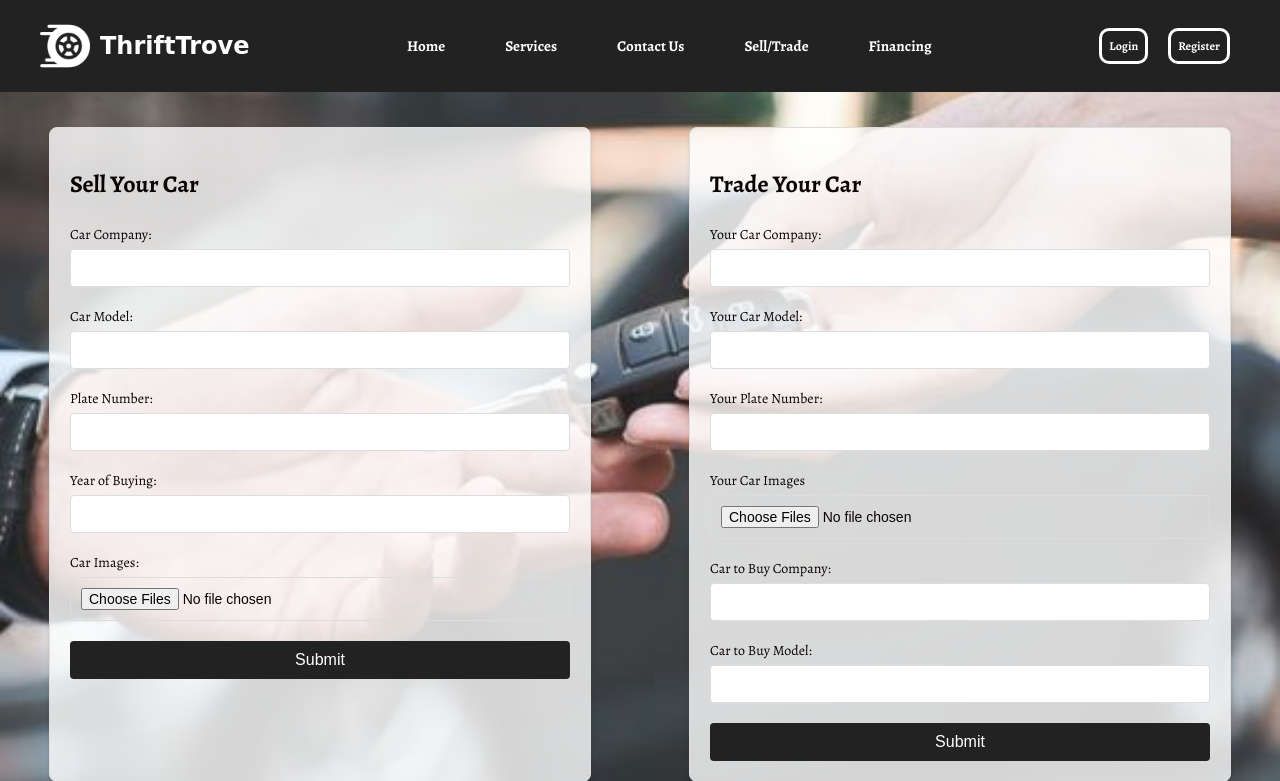
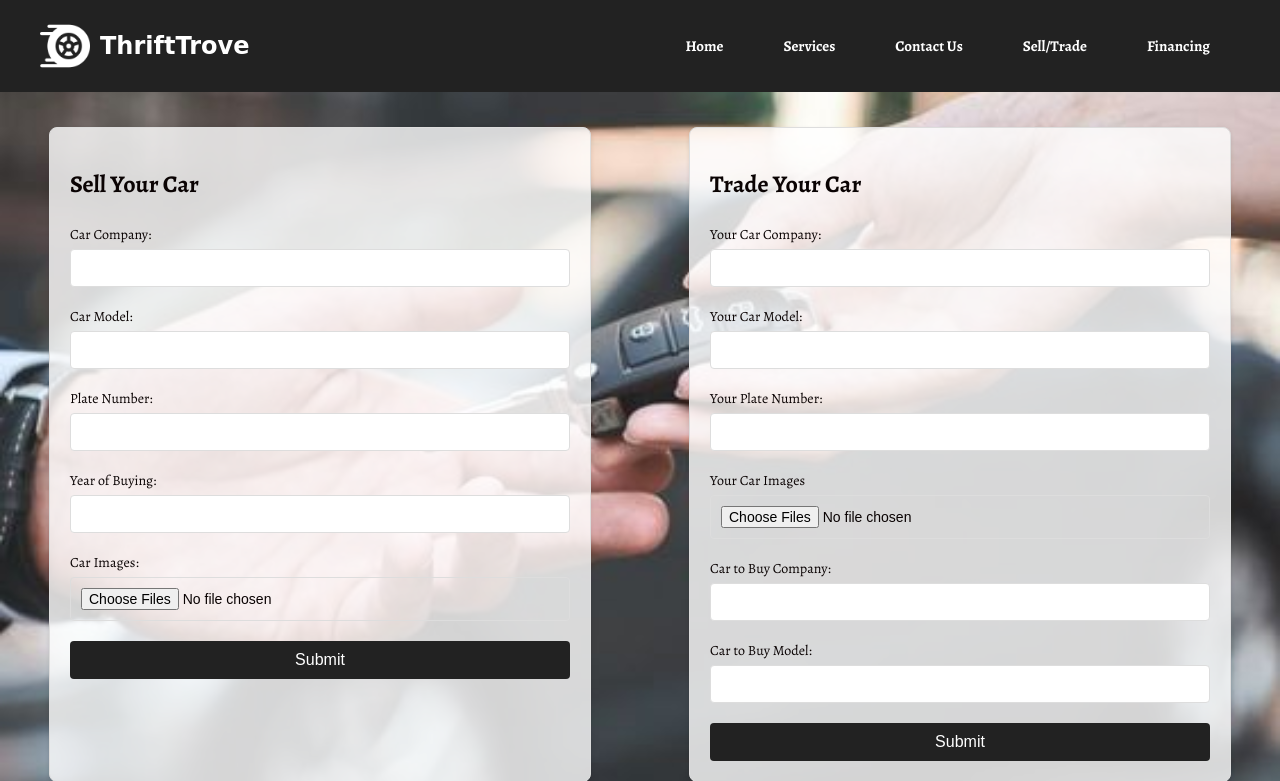
Before and after one commit to Gagan07-GP/car-website, a PHP site: page /selltrade.php in a window 1280 px wide. Shown: the top 781 px of the page. Run offline with PHP 8.4, Linux system fonts and the light colour scheme; the visitor is signed in with stand-in values (Sample User, id 1).

Commit message:
Update selltrade.php

```diff
--- a/selltrade.php
+++ b/selltrade.php
@@ -367,28 +367,7 @@ mysqli_close($con);
             box-shadow: 0 4px 8px blue;
         }
 
-        .auth-links {
-            display: flex;
-            align-items: center;
-            flex-wrap: wrap;
-        }
 
-        .auth-links a {
-            color: #fff;
-            text-decoration: none;
-            margin-left: 10px;
-            font-weight: bold;
-            font-size: 12px;
-            border: 3px solid white;
-            padding: 7px;
-            border-radius: 10px;
-        }
-
-        .auth-links a:hover {
-            text-decoration: none;
-            background-color: rgb(154, 198, 238);
-            color: white;
-        }
 
         .call-support {
             position: fixed;
@@ -443,10 +422,7 @@ mysqli_close($con);
                     <a href="selltrade.php">Sell/Trade</a>
                     <a href="financing.php">Financing</a>
                 </div>
-                <div class="auth-links">
-                    <a href="login.php">Login</a>
-                    <a href="register.php">Register</a>
-                </div>
+
             </nav>
         </div>
     </header>
```
